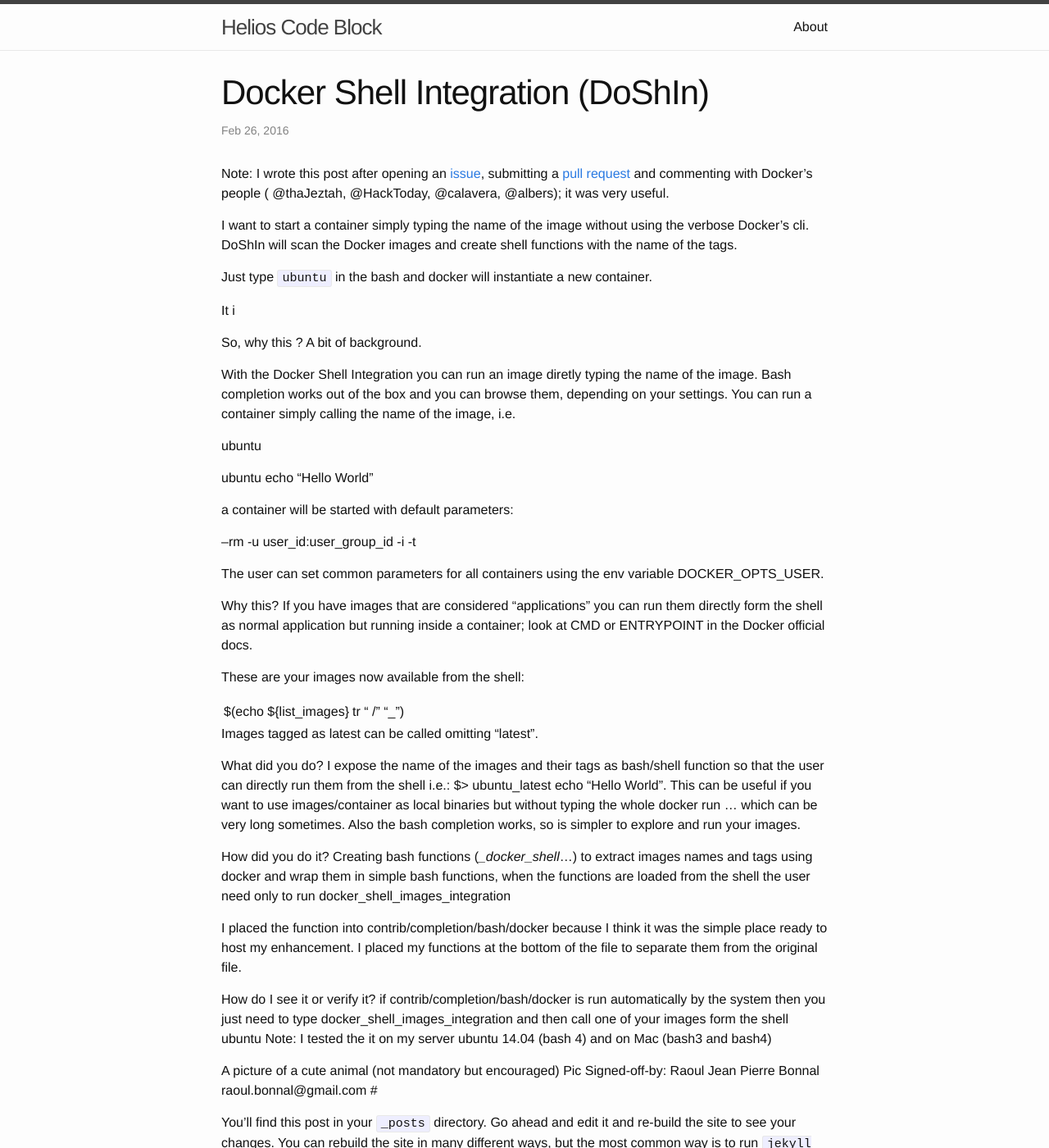
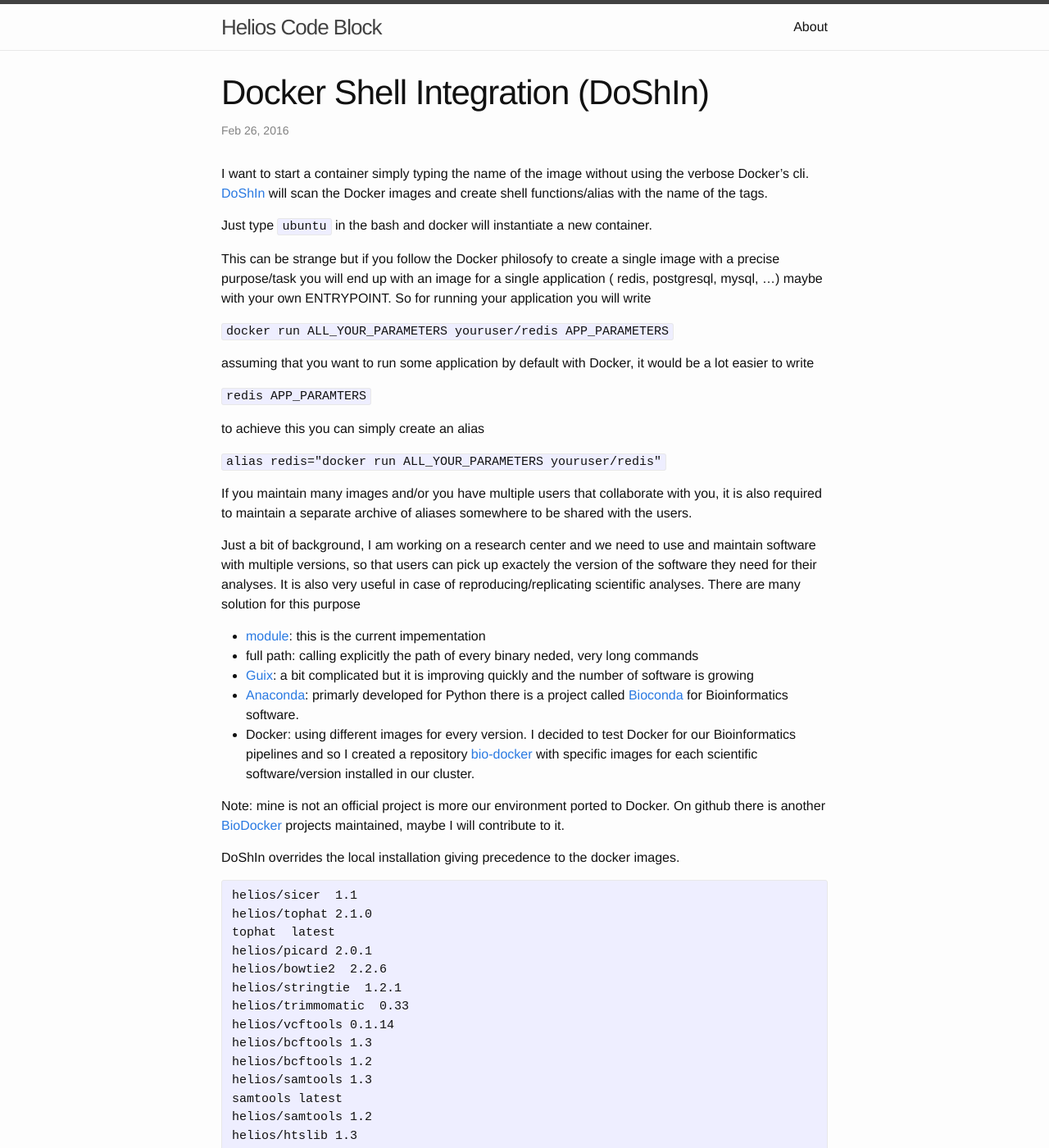
Before and after one commit to helios/helios.github.io, a Jekyll site: the page built from _posts/2016-02-26-welcome-to-doshin.markdown, in a window 1280 px wide and 1400 px high. Shown: the whole window at 82% size. Built offline with Jekyll 4.4.1, drawn with Linux system fonts in a browser that asks for light colours; some of the changed text lies outside the part shown.

Commit message:
general description of the idea

```diff
--- a/_posts/2016-02-26-welcome-to-doshin.markdown
+++ b/_posts/2016-02-26-welcome-to-doshin.markdown
@@ -4,82 +4,93 @@ title:  "Docker Shell Integration (DoShIn)"
 date:   2016-02-26 22:33:45 +0100
 categories: doshin update
 ---
-Note: I wrote this post after opening an [issue](https://github.com/docker/docker/issues/20702), submitting a [pull request](https://github.com/docker/docker/pull/20704) and commenting with Docker's people ( @thaJeztah, @HackToday, @calavera, @albers); it was very useful.
 
-I want to start a container simply typing the name of the image without using the verbose Docker's cli. DoShIn will scan the Docker images and create shell functions with the name of the tags.
+I want to start a container simply typing the name of the image without using the verbose Docker's cli. [DoShIn](https://github.com/helios/doshin) will scan the Docker images and create shell functions/alias with the name of the tags.
 
 Just type  `ubuntu` in the bash and docker will instantiate a new container.
 
-It i
+This can be strange but if you follow the Docker philosofy to create a single image with a precise purpose/task you will end up with an image for a single application ( redis, postgresql, mysql, ...) maybe with your own ENTRYPOINT. So for running your application you will write
 
-So, why this ? A bit of background.
+`docker run ALL_YOUR_PARAMETERS youruser/redis APP_PARAMETERS`
 
-With the Docker Shell Integration you can run an image diretly typing the name of the image.
-Bash completion works out of the box and you can browse them, depending on your settings.
-You can run a container simply calling the name of the image, i.e.
+assuming that you want to run some application by default with Docker, it would be a lot easier to write
 
-  ubuntu
+`redis APP_PARAMTERS`
 
-  ubuntu echo "Hello World"
+to achieve this you can simply create an alias
 
-a container will be started with default parameters:
+`alias redis="docker run ALL_YOUR_PARAMETERS youruser/redis"`
 
+If you maintain many images and/or you have multiple users that collaborate with you, it is also required to maintain a separate archive of aliases somewhere to be shared with the users.
+
+Just a bit of background, I am working on a research center and we need to use and maintain software with multiple versions, so that users can pick up exactely the version of the software they need for their analyses. It is also very useful in case of reproducing/replicating scientific analyses. There are many solution for this purpose
+
+* [module](http://modules.sourceforge.net/): this is the current impementation
+* full path: calling explicitly the path of every binary neded, very long commands
+* [Guix](https://www.gnu.org/software/guix/): a bit complicated but it is improving quickly and the number of software is growing
+* [Anaconda](https://www.continuum.io/why-anaconda): primarly developed for Python there is a project called [Bioconda](https://bioconda.github.io/) for Bioinformatics software.
+* Docker: using different images for every version. I decided to test Docker for our Bioinformatics pipelines and so I created a repository [bio-docker](https://github.com/helios/bio-docker) with specific images for each scientific software/version installed in our cluster.
+
+Note: mine is not an official project is more our environment ported to Docker. On github there is another [BioDocker](https://github.com/BioDocker) projects maintained, maybe I will contribute to it.
+
+DoShIn overrides the local installation giving precedence to the docker images.
+
+{% highlight bash %}
+helios/sicer  1.1
+helios/tophat 2.1.0
+tophat  latest
+helios/picard 2.0.1
+helios/bowtie2  2.2.6
+helios/stringtie  1.2.1
+helios/trimmomatic  0.33
+helios/vcftools 0.1.14
+helios/bcftools 1.3
+helios/bcftools 1.2
+helios/samtools 1.3
+samtools latest
+helios/samtools 1.2
+helios/htslib 1.3
+helios/macs2  2.1.0
+helios/gatk 3.3.0
+helios/fastqc 0.11.3
+helios/bedtools 2.24.0
+helios/cutadapt 1.8
+helios/rsem 1.2.26
+helios/star 2.5.1a
+{% endhighlight %}
+
+a nice example is samtools. DoShIn will create multiple functions:
+
+`helios_samtools_1.3`
+`helios_samtools_1.2`
+`samtools_latest`
+`samtools`
+
+and the user can call the image as a regular local application. I have not yet tested the ability to deploy the docker in a [Swarm](https://docs.docker.com/swarm/).
+
+I think that this, at least at my workplace, can be a solution to reduce the friction between the introduction of docker and those user that do not care about it but just want to run the applications wherever is going to run.
+
+Note on Security: as [@albers](http://github.com/albers) [pointed out](https://github.com/docker/docker/pull/20704#issuecomment-189170800) there can be a security issue is someone tag an images with a name of another system program.
+
+
+A container will be started with default parameters:
+{% highlight bash %}
   --rm
   -u user_id:user_group_id
   -i
   -t
-
-The user can set common parameters for all containers using the env variable DOCKER_OPTS_USER.
-
-Why this? If you have images that are considered "applications" you can run them directly form
-the shell as normal application but running inside a container; look at CMD or ENTRYPOINT in the Docker
-official docs.
-
-These are your images now available from the shell:
-
-$(echo ${list_images} | tr " /" "_")
-
-Images tagged as latest can be called omitting "latest".
-
-
-
-
-What did you do?
-I expose the name of the images and their tags as bash/shell function so that the user can directly run them from the shell i.e.:
-$> ubuntu_latest echo "Hello World".
-This can be useful if you want to use images/container as local binaries but without typing the whole docker run ... which can be very long sometimes. Also the bash completion works, so is simpler to explore and run your images.
-
-How did you do it?
-Creating bash functions (__docker_shell_...) to extract images names and tags using docker and wrap them in simple bash functions, when the functions are loaded from the shell the user need only to run
-docker_shell_images_integration
-
-I placed the function into contrib/completion/bash/docker because I think it was the simple place ready to host my enhancement.
-I placed my functions at the bottom of the file to separate them from the original file.
-
-How do I see it or verify it? if contrib/completion/bash/docker is run automatically by the system then you just need to type docker_shell_images_integration and then call one of your images form the shell ubuntu
-Note: I tested the it on my server ubuntu 14.04 (bash 4) and on Mac (bash3 and bash4)
-
-A picture of a cute animal (not mandatory but encouraged) Pic
-Signed-off-by: Raoul Jean Pierre Bonnal raoul.bonnal@gmail.com #
-
-
-
-You’ll find this post in your `_posts` directory. Go ahead and edit it and re-build the site to see your changes. You can rebuild the site in many different ways, but the most common way is to run `jekyll serve`, which launches a web server and auto-regenerates your site when a file is updated.
-
-To add new posts, simply add a file in the `_posts` directory that follows the convention `YYYY-MM-DD-name-of-post.ext` and includes the necessary front matter. Take a look at the source for this post to get an idea about how it works.
-
-Jekyll also offers powerful support for code snippets:
-
-{% highlight ruby %}
-def print_hi(name)
-  puts "Hi, #{name}"
-end
-print_hi('Tom')
-#=> prints 'Hi, Tom' to STDOUT.
 {% endhighlight %}
 
-Check out the [Jekyll docs][jekyll-docs] for more info on how to get the most out of Jekyll. File all bugs/feature requests at [Jekyll’s GitHub repo][jekyll-gh]. If you have questions, you can ask them on [Jekyll Talk][jekyll-talk].
+The user can set common parameters for all containers using the env variable `DOCKER_OPTS_USER`.
 
-[jekyll-docs]: http://jekyllrb.com/docs/home
-[jekyll-gh]:   https://github.com/jekyll/jekyll
-[jekyll-talk]: https://talk.jekyllrb.com/
+DoShIn is hosted [here](https://github.com/helios/doshin) you can load the script in your bash and enable the functionalities with
+
+`docker_shell_images_integration`
+
+and then call one of your images form the shell ubuntu
+
+I tested the it on my server ubuntu 14.04 (bash 4) and on Mac (bash3 and bash4)
+
+This script can introduce security risks. Maybe dumping the generated fucntions/aliases and let the user decide which docker image can override the system is an option.
+
+Note: I wrote this post after opening an [issue](https://github.com/docker/docker/issues/20702), submitting a [pull request](https://github.com/docker/docker/pull/20704) and commenting with Docker's people ([@thaJeztah](http://github.com/thaJeztah), [@HackToday](http://github.com/HackToday), [@calavera](http://github.com/calavera), [@albers](http://github.com/albers)); Thanks to them I look at my idea from a different angle.
```
